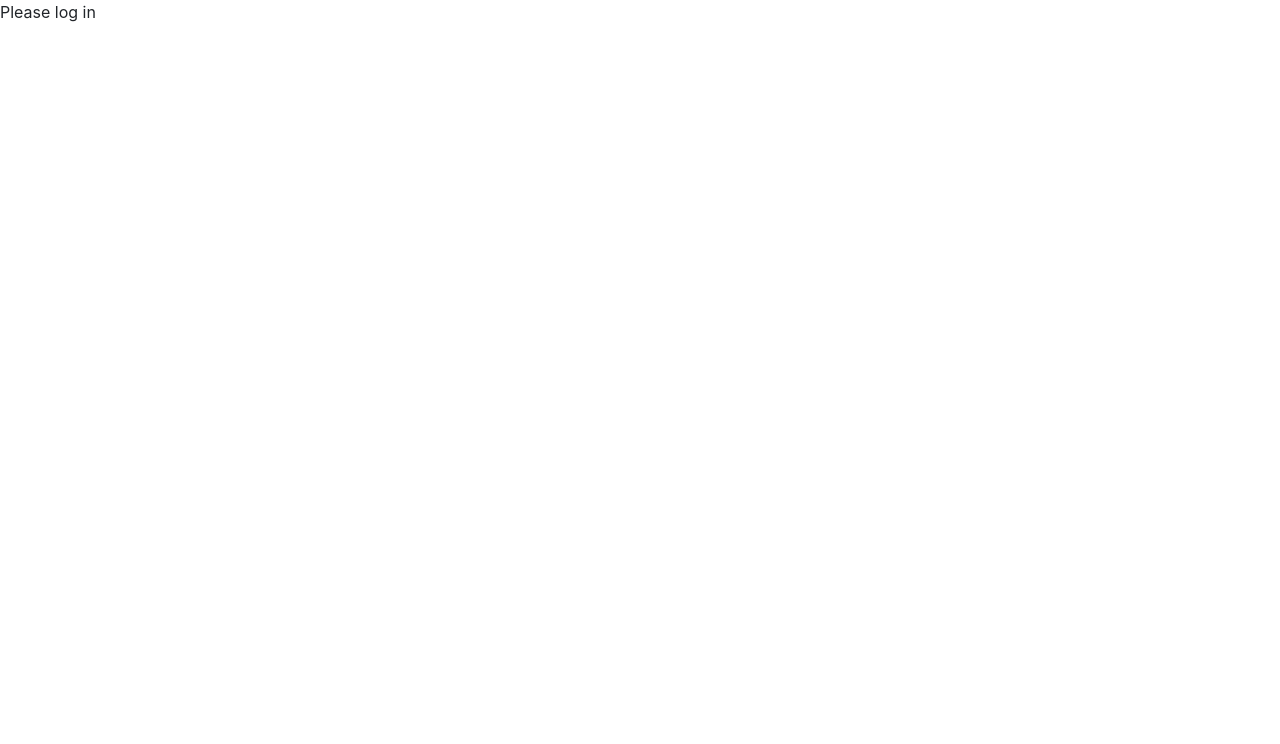
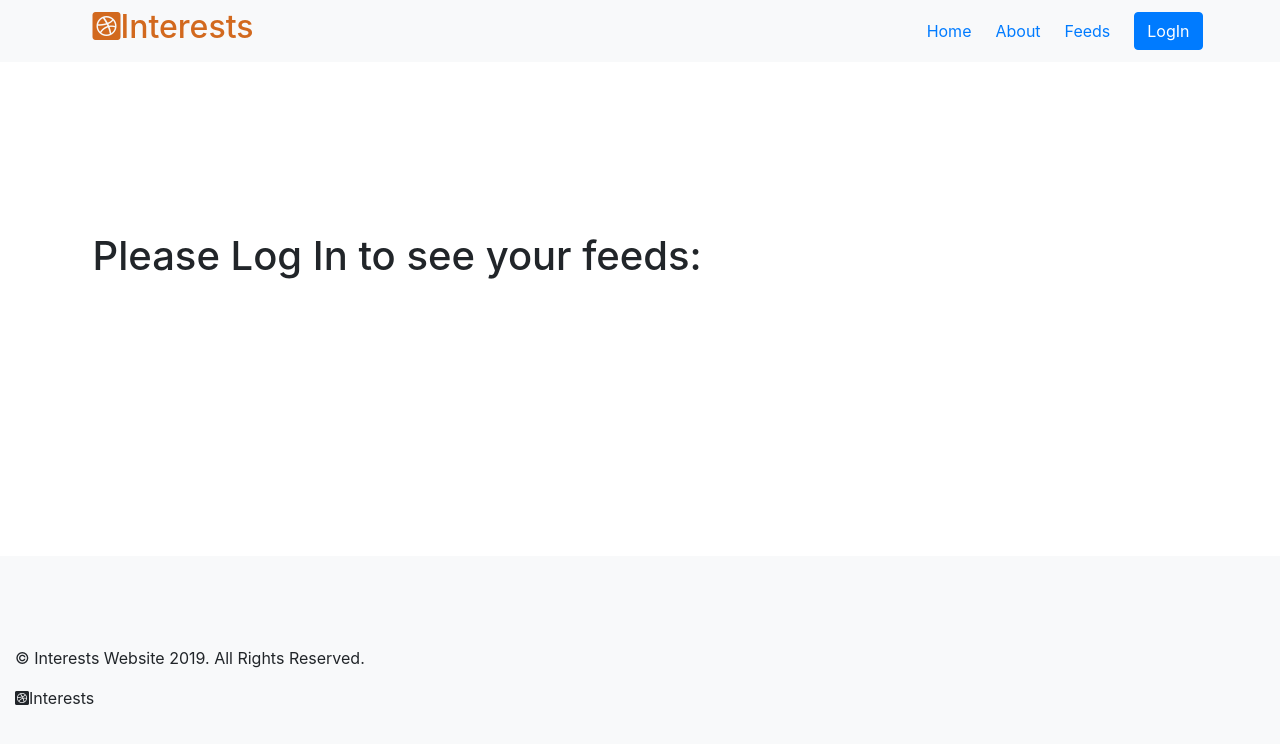
Before and after one commit to Eilaf-Alg/amingoFront-end, a React (Create React App) app: page /feeds in a window 1280 px wide. Shown: the top 744 px of the page. Built offline with nearby package versions, Linux system fonts and the light colour scheme.

Commit message:
added a FeedsNotLoggedIn.js page

```diff
--- a/src/App.js
+++ b/src/App.js
@@ -3,6 +3,7 @@ import { BrowserRouter, Route, Switch } from "react-router-dom";
 import Home from "./Home";
 import About from "./About";
 import Feeds from "./Feeds";
+import FeedsNotLoggedIn from "./FeedsNotLoggedIn";
 
 // Since App.js will contain all the route components (Home, About ..), we can import
 // the CSS file inside App.js and only once, instead of repeatedly inside all the routes' js files
@@ -24,7 +25,7 @@ const checkedLoggedIn = (comp) => {
   // since all react components are actually functions at the end of the day
   console.log(state.userLoggedIn)
   if(state.userLoggedIn) return comp;
-  else return ()=><div>Please log in</div>
+  else return ()=><FeedsNotLoggedIn/>
 }
 
   console.log('App) signUpForm:', state.signUpForm);
--- /dev/null
+++ b/src/FeedsNotLoggedIn.js
@@ -0,0 +1,35 @@
+import React, {useContext} from 'react';
+import NavBar from './NavBar';
+import RegisterLogin from './RegisterLogin';
+import FeedMedia from './FeedMedia';
+import { AppContext } from './App'
+import Footer from "./Footer";
+import { InfoGroup } from "./InfoGroup";
+
+const Feeds = () => {
+
+    const [state, setState] = useContext(AppContext)
+
+    return (
+        <div className="Feeds Footer-flex-wrapper">
+            <NavBar />
+            <div className="container">
+                <br/> <br/>
+                <h1> Please Log In to see your feeds: </h1>
+            </div>
+
+
+            <br/>
+            <InfoGroup>
+            <Footer></Footer>
+            </InfoGroup>
+
+            {/* Both args need to be true (or not NULL) for the SignUpWindow to show */}
+            {/* we need to pass the signUpForm's state to the button inside the NavBar component --> use Provider */}
+            {state.signUpForm && <RegisterLogin windowType="registerWindow" />}
+            {state.logInForm && <RegisterLogin windowType="loginWindow" />}
+        </div>
+    )
+}
+
+export default Feeds;
```
Also changed, not shown: src/SignUpWindow.js (line endings or trailing spaces).
